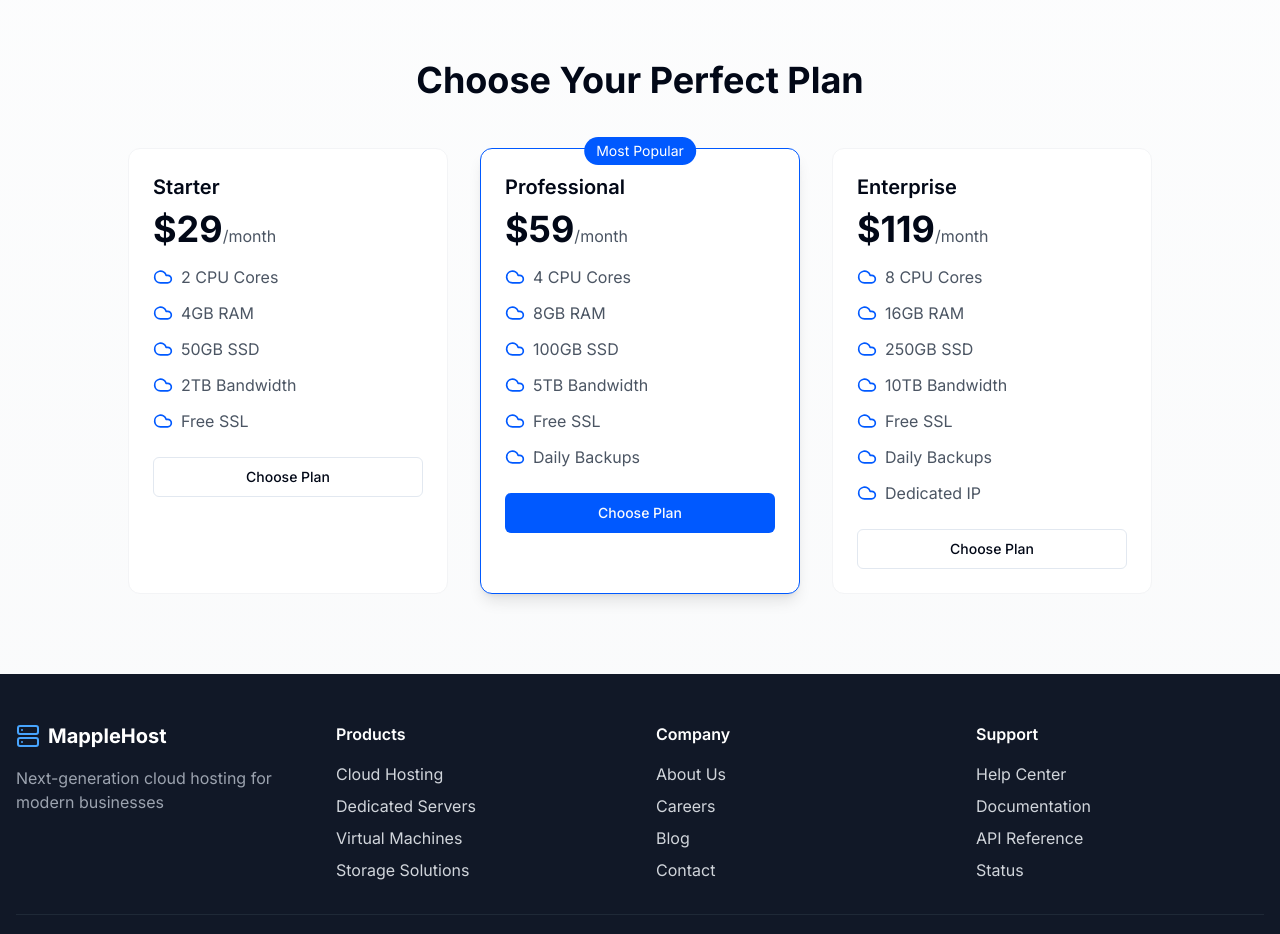
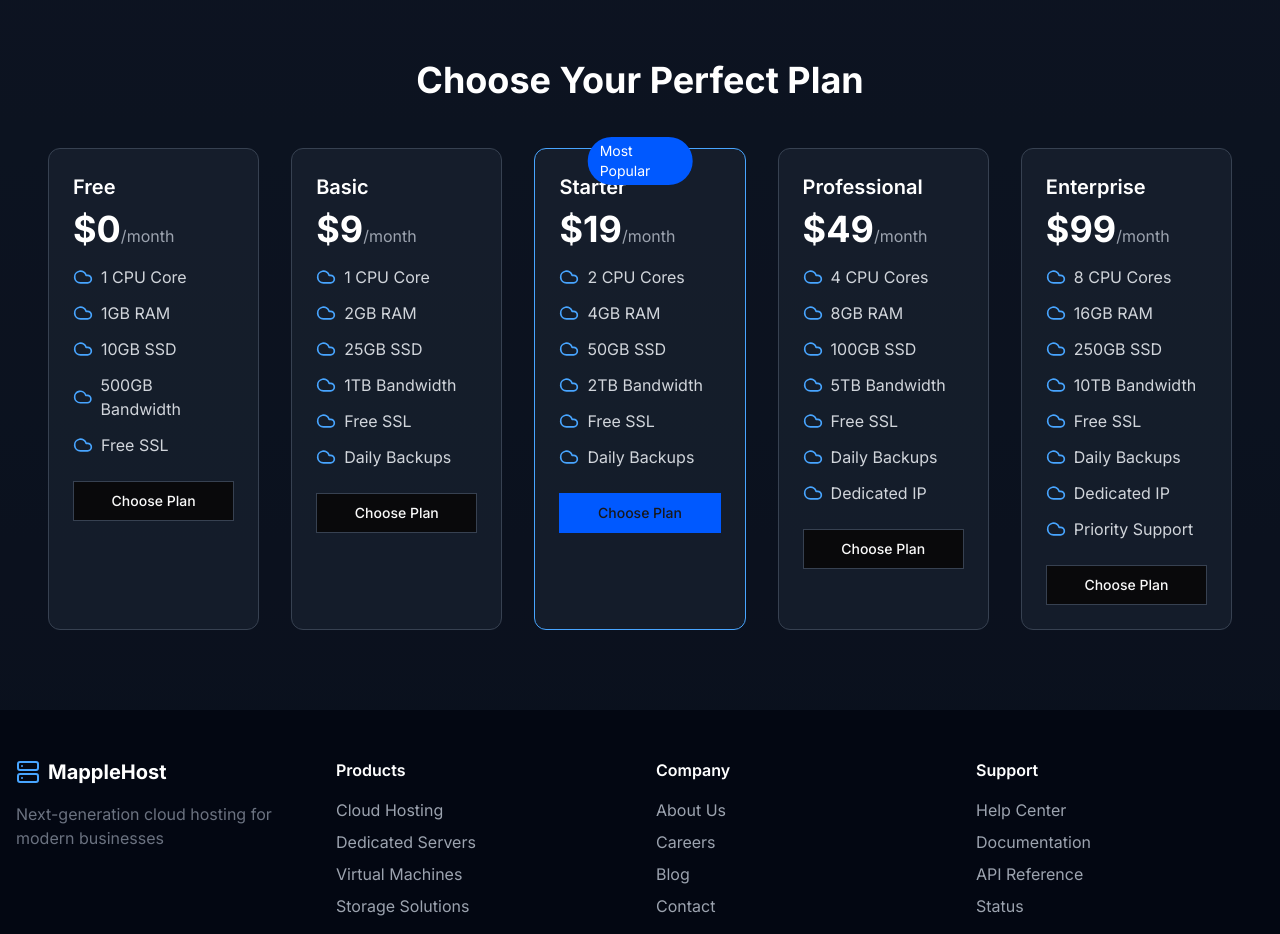
Before and after one commit to Hiro6t9/mapplehost-modern-landing, a React (Vite) app: page / in a window 1280 px wide. Shown: the part 1120-2054 px from the top of the page. Built offline with nearby package versions, Linux system fonts and the light colour scheme.

Commit message:
Implement dark theme and cheaper plans
Added dark theme support and included cheaper pricing plans.

```diff
--- a/src/index.css
+++ b/src/index.css
@@ -1,84 +1,30 @@
+
 @tailwind base;
 @tailwind components;
 @tailwind utilities;
 
 @layer base {
   :root {
-    --background: 0 0% 100%;
-    --foreground: 222.2 84% 4.9%;
+    --background: 240 10% 3.9%;
+    --foreground: 0 0% 98%;
+    --card: 240 10% 3.9%;
+    --card-foreground: 0 0% 98%;
+    --popover: 240 10% 3.9%;
+    --popover-foreground: 0 0% 98%;
+    --primary: 0 0% 98%;
+    --primary-foreground: 240 5.9% 10%;
+    --secondary: 240 3.7% 15.9%;
+    --secondary-foreground: 0 0% 98%;
+    --muted: 240 3.7% 15.9%;
+    --muted-foreground: 240 5% 64.9%;
+    --accent: 240 3.7% 15.9%;
+    --accent-foreground: 0 0% 98%;
+    --destructive: 0 62.8% 30.6%;
+    --destructive-foreground: 0 0% 98%;
+    --border: 240 3.7% 15.9%;
+    --input: 240 3.7% 15.9%;
+    --ring: 240 4.9% 83.9%;
 
-    --card: 0 0% 100%;
-    --card-foreground: 222.2 84% 4.9%;
-
-    --popover: 0 0% 100%;
-    --popover-foreground: 222.2 84% 4.9%;
-
-    --primary: 222.2 47.4% 11.2%;
-    --primary-foreground: 210 40% 98%;
-
-    --secondary: 210 40% 96.1%;
-    --secondary-foreground: 222.2 47.4% 11.2%;
-
-    --muted: 210 40% 96.1%;
-    --muted-foreground: 215.4 16.3% 46.9%;
-
-    --accent: 210 40% 96.1%;
-    --accent-foreground: 222.2 47.4% 11.2%;
-
-    --destructive: 0 84.2% 60.2%;
-    --destructive-foreground: 210 40% 98%;
-
-    --border: 214.3 31.8% 91.4%;
-    --input: 214.3 31.8% 91.4%;
-    --ring: 222.2 84% 4.9%;
-
-    --radius: 0.5rem;
-
-    --sidebar-background: 0 0% 98%;
-
-    --sidebar-foreground: 240 5.3% 26.1%;
-
-    --sidebar-primary: 240 5.9% 10%;
-
-    --sidebar-primary-foreground: 0 0% 98%;
-
-    --sidebar-accent: 240 4.8% 95.9%;
-
-    --sidebar-accent-foreground: 240 5.9% 10%;
-
-    --sidebar-border: 220 13% 91%;
-
-    --sidebar-ring: 217.2 91.2% 59.8%;
-  }
-
-  .dark {
-    --background: 222.2 84% 4.9%;
-    --foreground: 210 40% 98%;
-
-    --card: 222.2 84% 4.9%;
-    --card-foreground: 210 40% 98%;
-
-    --popover: 222.2 84% 4.9%;
-    --popover-foreground: 210 40% 98%;
-
-    --primary: 210 40% 98%;
-    --primary-foreground: 222.2 47.4% 11.2%;
-
-    --secondary: 217.2 32.6% 17.5%;
-    --secondary-foreground: 210 40% 98%;
-
-    --muted: 217.2 32.6% 17.5%;
-    --muted-foreground: 215 20.2% 65.1%;
-
-    --accent: 217.2 32.6% 17.5%;
-    --accent-foreground: 210 40% 98%;
-
-    --destructive: 0 62.8% 30.6%;
-    --destructive-foreground: 210 40% 98%;
-
-    --border: 217.2 32.6% 17.5%;
-    --input: 217.2 32.6% 17.5%;
-    --ring: 212.7 26.8% 83.9%;
     --sidebar-background: 240 5.9% 10%;
     --sidebar-foreground: 240 4.8% 95.9%;
     --sidebar-primary: 224.3 76.3% 48%;
@@ -94,7 +40,6 @@
   * {
     @apply border-border;
   }
-
   body {
     @apply bg-background text-foreground;
   }
--- a/src/pages/Index.tsx
+++ b/src/pages/Index.tsx
@@ -38,62 +38,74 @@ const features = [
 
 const plans = [
   {
-    name: "Starter",
-    price: "29",
-    features: ["2 CPU Cores", "4GB RAM", "50GB SSD", "2TB Bandwidth", "Free SSL"],
+    name: "Free",
+    price: "0",
+    features: ["1 CPU Core", "1GB RAM", "10GB SSD", "500GB Bandwidth", "Free SSL"],
     popular: false
   },
   {
-    name: "Professional",
-    price: "59",
-    features: ["4 CPU Cores", "8GB RAM", "100GB SSD", "5TB Bandwidth", "Free SSL", "Daily Backups"],
+    name: "Basic",
+    price: "9",
+    features: ["1 CPU Core", "2GB RAM", "25GB SSD", "1TB Bandwidth", "Free SSL", "Daily Backups"],
+    popular: false
+  },
+  {
+    name: "Starter",
+    price: "19",
+    features: ["2 CPU Cores", "4GB RAM", "50GB SSD", "2TB Bandwidth", "Free SSL", "Daily Backups"],
     popular: true
   },
   {
+    name: "Professional",
+    price: "49",
+    features: ["4 CPU Cores", "8GB RAM", "100GB SSD", "5TB Bandwidth", "Free SSL", "Daily Backups", "Dedicated IP"],
+    popular: false
+  },
+  {
     name: "Enterprise",
-    price: "119",
-    features: ["8 CPU Cores", "16GB RAM", "250GB SSD", "10TB Bandwidth", "Free SSL", "Daily Backups", "Dedicated IP"],
+    price: "99",
+    features: ["8 CPU Cores", "16GB RAM", "250GB SSD", "10TB Bandwidth", "Free SSL", "Daily Backups", "Dedicated IP", "Priority Support"],
     popular: false
   }
 ];
 
 const Index = () => {
   return (
-    <div className="min-h-screen bg-gradient-to-b from-white to-gray-50">
+    <div className="min-h-screen bg-gradient-to-b from-gray-900 to-gray-950">
       <Navbar />
 
       {/* Hero Section */}
       <section className="pt-32 pb-20 px-4">
         <div className="container mx-auto text-center">
-          <h1 className="text-4xl md:text-6xl font-bold text-gray-900 mb-6 animate-fade-up">
+          <h1 className="text-4xl md:text-6xl font-bold text-white mb-6 animate-fade-up">
             Next-Generation Cloud Hosting
           </h1>
-          <p className="text-xl text-gray-600 mb-8 max-w-2xl mx-auto animate-fade-up" style={{ animationDelay: '0.2s' }}>
+          <p className="text-xl text-gray-300 mb-8 max-w-2xl mx-auto animate-fade-up" style={{ animationDelay: '0.2s' }}>
             Experience lightning-fast performance with our cutting-edge hosting infrastructure
           </p>
           <div className="space-x-4 animate-fade-up" style={{ animationDelay: '0.4s' }}>
             <Button size="lg" className="bg-mapple-600 hover:bg-mapple-700">Get Started</Button>
-            <Button size="lg" variant="outline">Learn More</Button>
+            <Button size="lg" variant="outline" className="text-gray-300 border-gray-700 hover:bg-gray-800">Learn More</Button>
           </div>
         </div>
       </section>
 
       {/* Features Section */}
-      <section id="features" className="py-20 px-4 bg-white">
+      <section id="features" className="py-20 px-4 bg-gray-900">
         <div className="container mx-auto">
-          <h2 className="text-3xl md:text-4xl font-bold text-center mb-12">
+          <h2 className="text-3xl md:text-4xl font-bold text-center mb-12 text-white">
             Powerful Features for Your Success
           </h2>
           <div className="grid grid-cols-1 md:grid-cols-2 lg:grid-cols-3 gap-8">
             {features.map((feature, index) => (
               <div
                 key={index}
-                className="p-6 rounded-xl bg-white border border-gray-100 hover:shadow-lg transition-shadow duration-300 animate-fade-up"
+                className="p-6 rounded-xl bg-gray-800/50 border border-gray-700 hover:bg-gray-800 transition-all duration-300 animate-fade-up"
                 style={{ animationDelay: `${index * 0.1}s` }}
               >
-                <feature.icon className="h-12 w-12 text-mapple-600 mb-4" />
-                <h3 className="text-xl font-semibold mb-2">{feature.title}</h3>
-                <p className="text-gray-600">{feature.description}</p>
+                <feature.icon className="h-12 w-12 text-mapple-400 mb-4" />
+                <h3 className="text-xl font-semibold mb-2 text-white">{feature.title}</h3>
+                <p className="text-gray-400">{feature.description}</p>
               </div>
             ))}
           </div>
@@ -101,18 +113,18 @@ const Index = () => {
       </section>
 
       {/* Pricing Section */}
-      <section id="pricing" className="py-20 px-4">
+      <section id="pricing" className="py-20 px-4 bg-gray-900/50">
         <div className="container mx-auto">
-          <h2 className="text-3xl md:text-4xl font-bold text-center mb-12">
+          <h2 className="text-3xl md:text-4xl font-bold text-center mb-12 text-white">
             Choose Your Perfect Plan
           </h2>
-          <div className="grid grid-cols-1 md:grid-cols-3 gap-8 max-w-5xl mx-auto">
+          <div className="grid grid-cols-1 md:grid-cols-2 lg:grid-cols-5 gap-8 max-w-7xl mx-auto">
             {plans.map((plan, index) => (
               <div
                 key={index}
-                className={`relative p-6 rounded-xl bg-white border ${
-                  plan.popular ? 'border-mapple-600 shadow-lg' : 'border-gray-100'
-                } hover:shadow-xl transition-shadow duration-300 animate-fade-up`}
+                className={`relative p-6 rounded-xl bg-gray-800/50 border ${
+                  plan.popular ? 'border-mapple-400 bg-gray-800' : 'border-gray-700'
+                } hover:bg-gray-800 transition-all duration-300 animate-fade-up`}
                 style={{ animationDelay: `${index * 0.1}s` }}
               >
                 {plan.popular && (
@@ -120,22 +132,22 @@ const Index = () => {
                     Most Popular
                   </span>
                 )}
-                <h3 className="text-xl font-semibold mb-2">{plan.name}</h3>
+                <h3 className="text-xl font-semibold mb-2 text-white">{plan.name}</h3>
                 <div className="mb-4">
-                  <span className="text-4xl font-bold">${plan.price}</span>
-                  <span className="text-gray-600">/month</span>
+                  <span className="text-4xl font-bold text-white">${plan.price}</span>
+                  <span className="text-gray-400">/month</span>
                 </div>
                 <ul className="space-y-3 mb-6">
                   {plan.features.map((feature, fIndex) => (
-                    <li key={fIndex} className="flex items-center text-gray-600">
-                      <Cloud className="h-5 w-5 text-mapple-600 mr-2" />
+                    <li key={fIndex} className="flex items-center text-gray-300">
+                      <Cloud className="h-5 w-5 text-mapple-400 mr-2" />
                       {feature}
                     </li>
                   ))}
                 </ul>
                 <Button
                   className={`w-full ${
-                    plan.popular ? 'bg-mapple-600 hover:bg-mapple-700' : ''
+                    plan.popular ? 'bg-mapple-600 hover:bg-mapple-700' : 'border-gray-700 hover:bg-gray-700'
                   }`}
                   variant={plan.popular ? "default" : "outline"}
                 >
@@ -148,7 +160,7 @@ const Index = () => {
       </section>
 
       {/* Footer */}
-      <footer className="bg-gray-900 text-gray-300 py-12">
+      <footer className="bg-gray-950 text-gray-400 py-12">
         <div className="container mx-auto px-4">
           <div className="grid grid-cols-1 md:grid-cols-4 gap-8">
             <div>
@@ -156,7 +168,7 @@ const Index = () => {
                 <Server className="h-6 w-6 text-mapple-400" />
                 <span className="text-xl font-bold text-white">MappleHost</span>
               </div>
-              <p className="text-gray-400">
+              <p className="text-gray-500">
                 Next-generation cloud hosting for modern businesses
               </p>
             </div>
```
Also changed, not shown: src/components/Navbar.tsx (+15 -15 lines).
